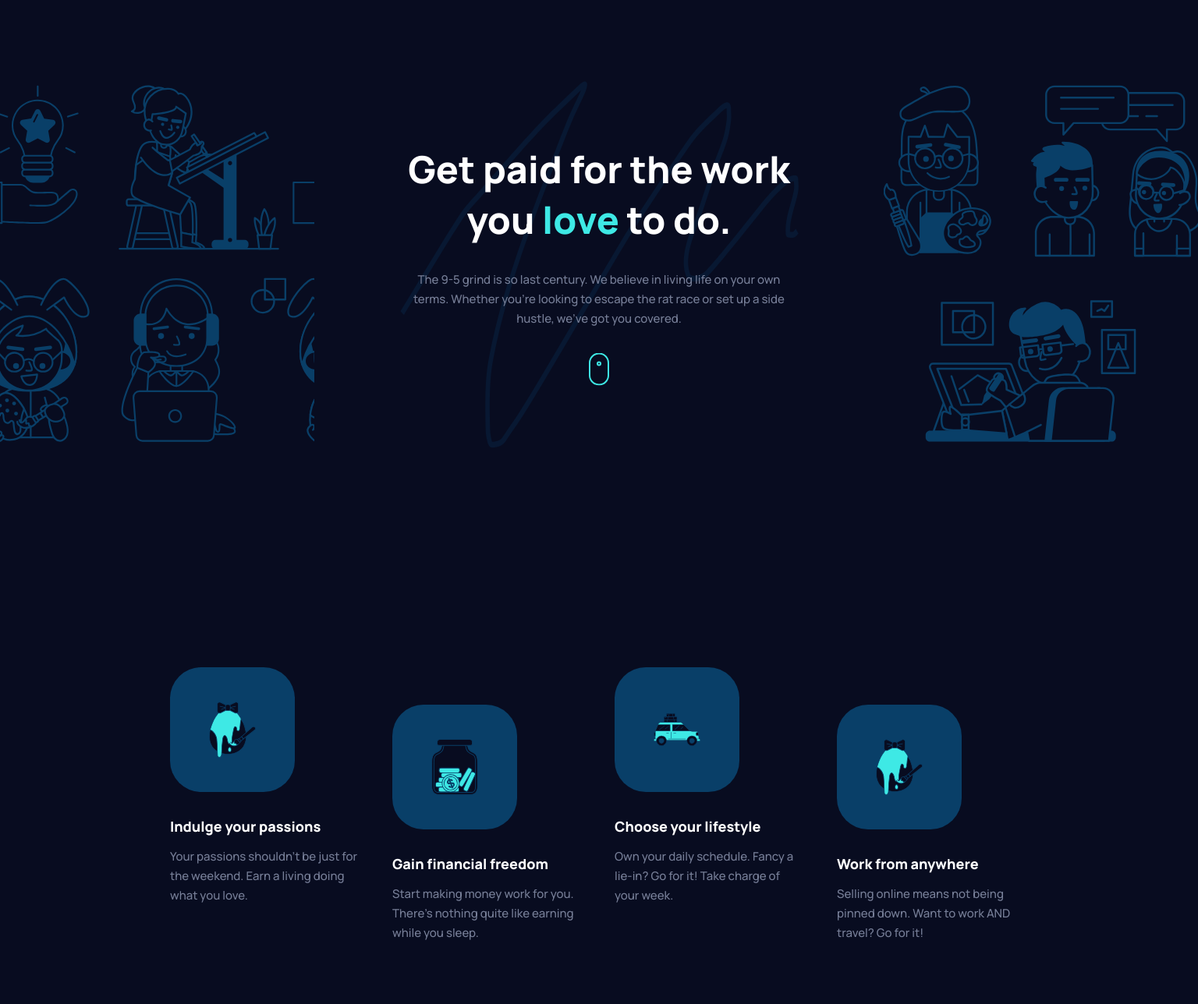
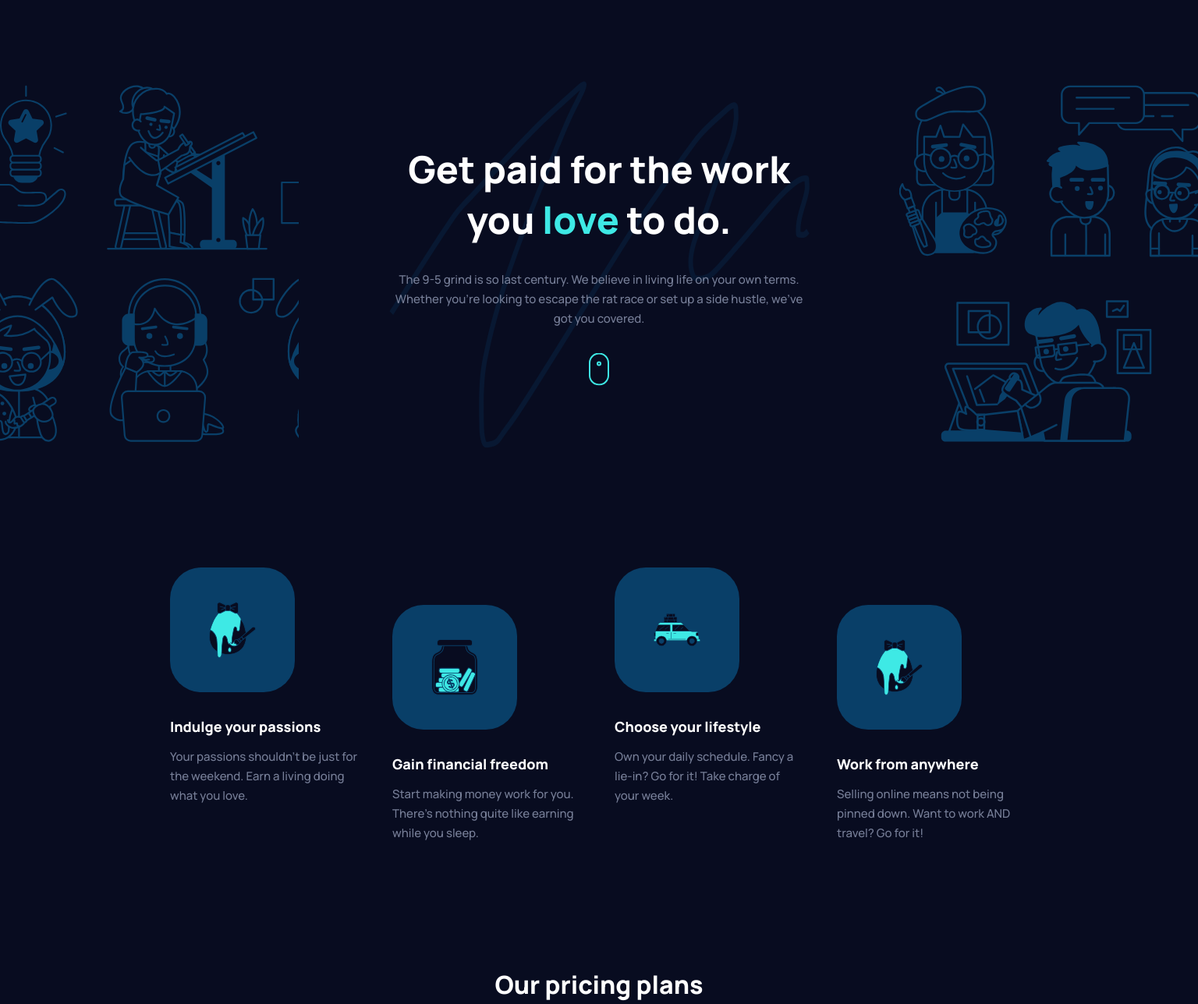
Before and after one commit to Loniewski02/FM-maker-landing-page, a plain HTML site: page index.html in a window 1536 px wide. Shown: the part 123-1411 px from the top of the page at 78% size. Drawn offline with Linux system fonts and the light colour scheme.

Commit message:
changed styles for min-width 14440px

```diff
--- a/src/sass/style.scss
+++ b/src/sass/style.scss
@@ -431,17 +431,17 @@ body {
 
 			&--left {
 				min-height: 459px;
-				background-position: -40px 0;
+				background-position: -55px 0;
 			}
 
 			&--right {
 				min-height: 459px;
-				background-position: -45px 0;
+				background-position: -25px 0;
 			}
 		}
 
 		&__info {
-			min-width: 730px;
+			min-width: 770px;
 			background-size: 70% 100%;
 		}
 
@@ -538,14 +538,17 @@ body {
 	}
 
 	.header {
-		margin: 2em 0;
+		margin: 2em 0 0;
 	}
 
 	.about {
-		padding: 12em 2em;
+		padding: 10em 2em;
+	}
+	.offers {
+		padding: 0 2em 10em;
 	}
 
 	.newsletter {
-		padding: 2em 0 7em;
+		padding: 0 0 7em;
 	}
 }
```
Also changed, not shown: dist/css/style.min.css.
